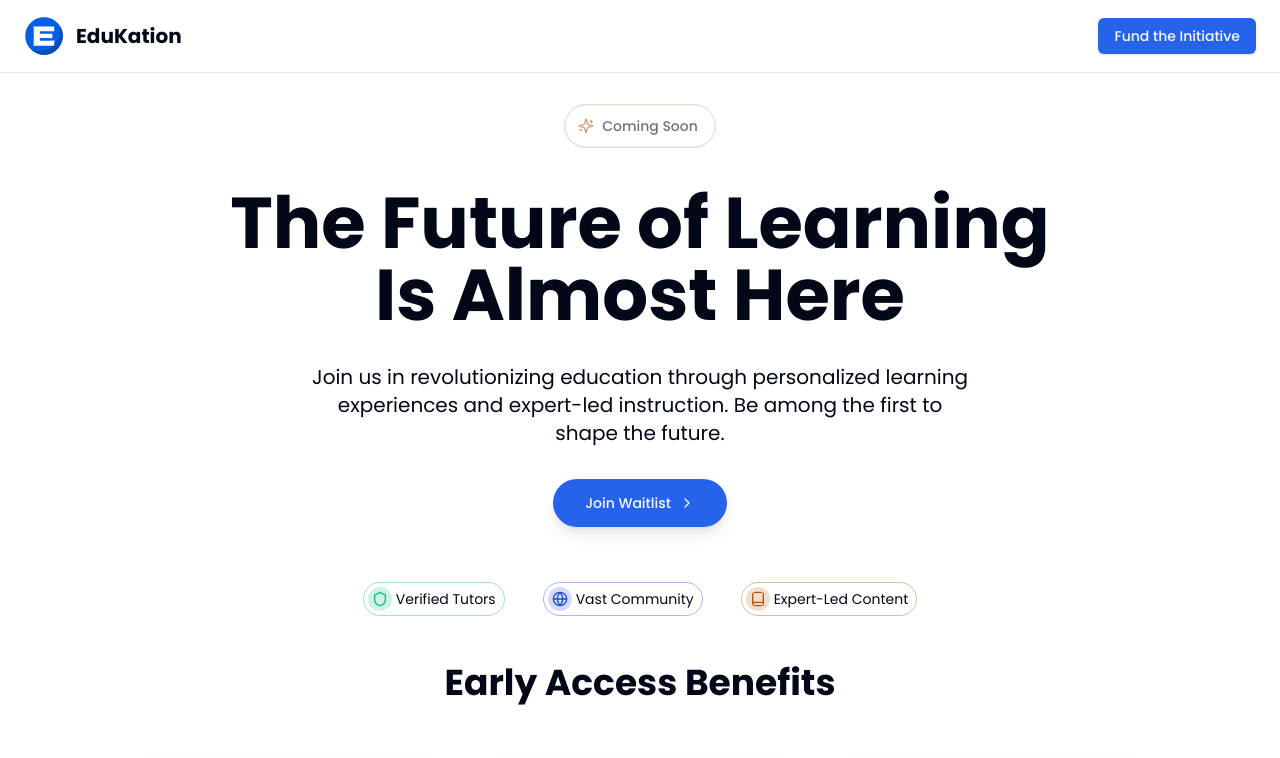
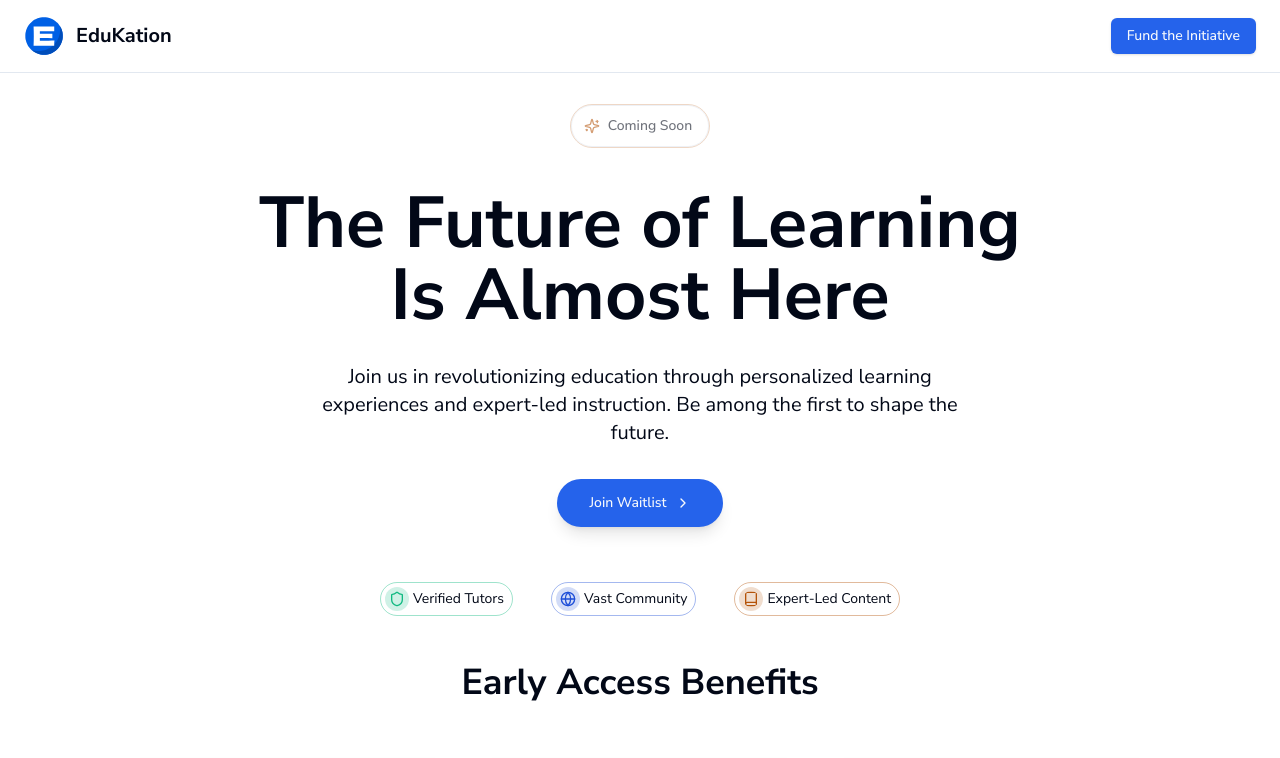
Before and after one commit to ikrarun/education, a Next.js app: page / in a window 1280 px wide. Shown: the top 758 px of the page. Built offline with nearby package versions, Linux system fonts and the light colour scheme.

Commit message:
Update layout font to Nunito Sans for improved typography
- Replaced Poppins font with Nunito Sans in layout.tsx, simplifying font usage.
- Adjusted font configuration to focus on a more streamlined design approach.

These changes enhance the application's visual consistency and user experience.

```diff
--- a/src/app/layout.tsx
+++ b/src/app/layout.tsx
@@ -1,14 +1,13 @@
 import type { Metadata } from "next";
-import { Poppins } from "next/font/google";
+import { Nunito_Sans as Font  } from "next/font/google";
 import "./globals.css";
 import { buttonVariants } from "@/components/ui/button";
 import Link from "next/link";
 import Image from "next/image";
 import logo from "@/components/logo.svg";
 
-const font = Poppins({
+const font = Font({
 	subsets: ["latin"],
-	weight: ["400", "500", "600", "700", "800", "900", "100", "200", "300"],
 });
 
 export const metadata: Metadata = {
```
